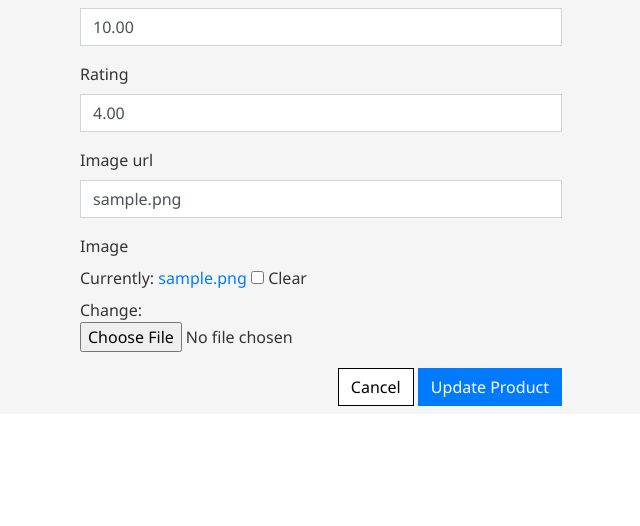
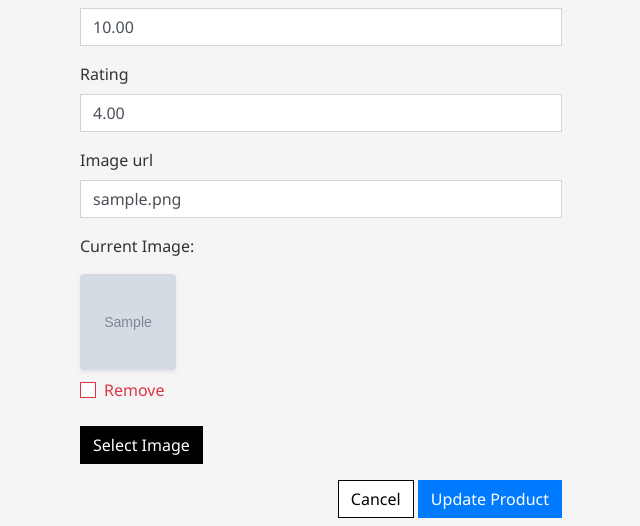
Before and after one commit to Code-Institute-Submissions/project-5-tech-things-ecommerce, a Django app: page /products/edit/1/ in a window 1280 px wide. Shown: the part 891-1417 px from the top of the page, without its empty margins (63-703 px from the left). Before the commit the page ends 1297 px from the top, so only its background shows below. Run offline with Django 3.2, Linux system fonts and the light colour scheme; a user stored in the database is signed in; tables that the repository leaves empty hold one stand-in row (values such as "Sample post"); grey boxes marked "Sample" are stand-in pictures; some libraries are stand-ins or nearby versions.

Commit message:
Improve image form for adding/editing products

```diff
--- a/products/forms.py
+++ b/products/forms.py
@@ -1,4 +1,5 @@
 from django import forms
+from .widgets import CustomClearableFileInput
 from .models import Product, Category
 
 
@@ -8,6 +9,8 @@ class ProductForm(forms.ModelForm):
         model = Product
         fields = '__all__'
 
+    image = forms.ImageField(label='Image', required=False, widget=CustomClearableFileInput)
+
     def __init__(self, *args, **kwargs):
         super().__init__(*args, **kwargs)
         categories = Category.objects.all()
--- /dev/null
+++ b/products/templates/products/custom_widget_templates/custom_clearable_file_input.html
@@ -0,0 +1,17 @@
+{% if widget.is_initial %}
+    <p>{{ widget.initial_text }}:</p>
+    <a href="{{ widget.value.url }}">
+        <img width="96" height="96" class="rounded shadow-sm" src="{{ widget.value.url }}">
+    </a>
+    {% if not widget.required %}
+        <div class="custom-control custom-checkbox mt-2">
+            <input class="custom-control-input" type="checkbox" name="{{ widget.checkbox_name }}" id="{{ widget.checkbox_id }}">
+            <label class="custom-control-label text-danger" for="{{ widget.checkbox_id }}">{{ widget.clear_checkbox_label }}</label>
+        </div>
+    {% endif %}<br>
+    {{ widget.input_text }}
+{% endif %}
+<span class="btn btn-black rounded-0 btn-file">
+    Select Image <input id="new-image" type="{{ widget.type }}" name="{{ widget.name }}"{% include "django/forms/widgets/attrs.html" %}>
+</span>
+<strong><p class="text-danger" id="filename"></p></strong>
--- a/products/templates/products/edit_product.html
+++ b/products/templates/products/edit_product.html
@@ -25,7 +25,13 @@
             <div class="col-12 col-md-6">
                 <form method="POST" action="{% url 'edit_product' product.id %}" class="form mb-2" enctype="multipart/form-data">
                     {% csrf_token %}
-                    {{ form | crispy }}
+                    {% for field in form %}
+                        {% if field.name != 'image' %}
+                            {{ field | as_crispy_field }}
+                        {% else %}
+                            {{ field }}
+                        {% endif %}
+                    {% endfor %}
                     <div class="text-right">
                         <a class="btn btn-outline-black rounded-0" href="{% url 'products' %}">Cancel</a>
                         <button class="btn btn-black rounded-0" type="submit">Update Product</button>
@@ -35,3 +41,13 @@
         </div>
     </div>
 {% endblock %}
+
+{% block postloadjs %}
+    {{ block.super }}
+    <script type="text/javascript">
+        $('#new-image').change(function() {
+            var file = $('#new-image')[0].files[0];
+            $('#filename').text(`Image will be set to: ${file.name}`);
+        });
+    </script>
+{% endblock %}
--- a/products/views.py
+++ b/products/views.py
@@ -1,5 +1,6 @@
 from django.shortcuts import render, redirect, reverse, get_object_or_404
 from django.contrib import messages
+from django.contrib.auth.decorators import login_required
 from django.db.models import Q
 from django.db.models.functions import Lower
 
@@ -70,8 +71,13 @@ def product_detail(request, product_id):
     return render(request, 'products/product_detail.html', context)
 
 
+@login_required
 def add_product(request):
     """ Add a product to the store """
+    if not request.user.is_superuser:
+        messages.error(request, 'Sorry, only store owners can do that.')
+        return redirect(reverse('home'))
+
     if request.method == 'POST':
         form = ProductForm(request.POST, request.FILES)
         if form.is_valid():
@@ -91,8 +97,13 @@ def add_product(request):
     return render(request, template, context)
 
 
+@login_required
 def edit_product(request, product_id):
     """ Edit a product in the store """
+    if not request.user.is_superuser:
+        messages.error(request, 'Sorry, only store owners can do that.')
+        return redirect(reverse('home'))
+
     product = get_object_or_404(Product, pk=product_id)
     if request.method == 'POST':
         form = ProductForm(request.POST, request.FILES, instance=product)
@@ -115,8 +126,13 @@ def edit_product(request, product_id):
     return render(request, template, context)
 
 
+@login_required
 def delete_product(request, product_id):
     """ Delete a product from the store """
+    if not request.user.is_superuser:
+        messages.error(request, 'Sorry, only store owners can do that.')
+        return redirect(reverse('home'))
+
     product = get_object_or_404(Product, pk=product_id)
     product.delete()
     messages.success(request, 'Product deleted!')
--- a/static/css/base.css
+++ b/static/css/base.css
@@ -224,6 +224,34 @@ a.category-badge > span.badge:hover {
 	color: #17a2b8; /* text-info */
 }
 
+/* Product Form */
+
+.btn-file {
+    position: relative;
+    overflow: hidden;
+}
+
+.btn-file input[type="file"] {
+    position: absolute;
+    top: 0;
+    right: 0;
+    min-width: 100%;
+    min-height: 100%;
+    opacity: 0;
+    cursor: pointer;
+}
+
+.custom-checkbox .custom-control-label::before {
+    border-radius: 0;
+    border-color: #dc3545;
+}
+
+.custom-checkbox .custom-control-input:checked~.custom-control-label::before {
+    background-color: #dc3545;
+    border-color: #dc3545;
+    border-radius: 0;
+}
+
 /* -------------------------------- Media Queries */
 
 /* Slightly larger container on xl screens */
```
Also changed, not shown: products/templates/products/add_product.html (+17 -1 lines), products/widgets.py (added, +9 -0 lines), profiles/views.py (+6 -4 lines).
